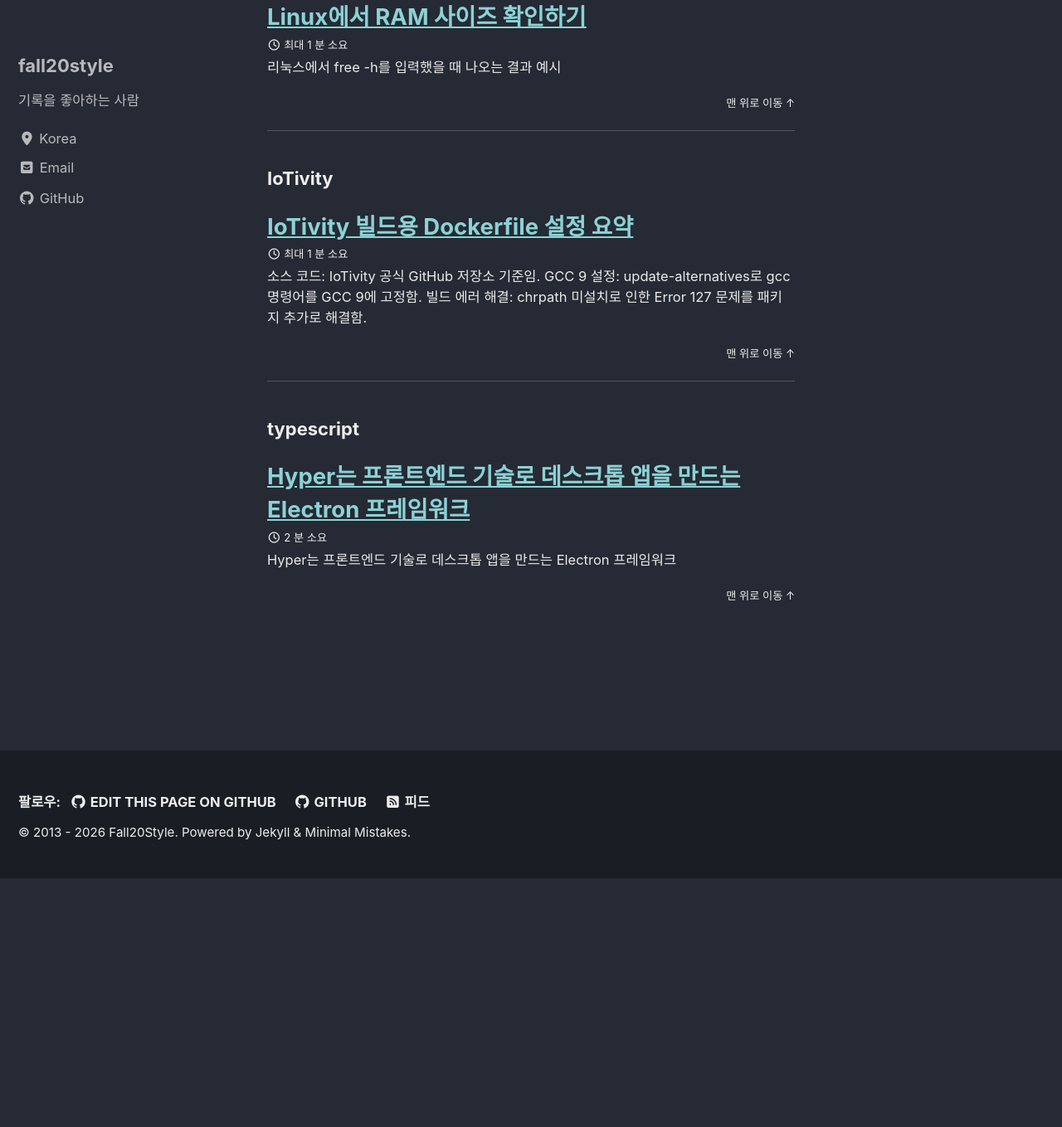
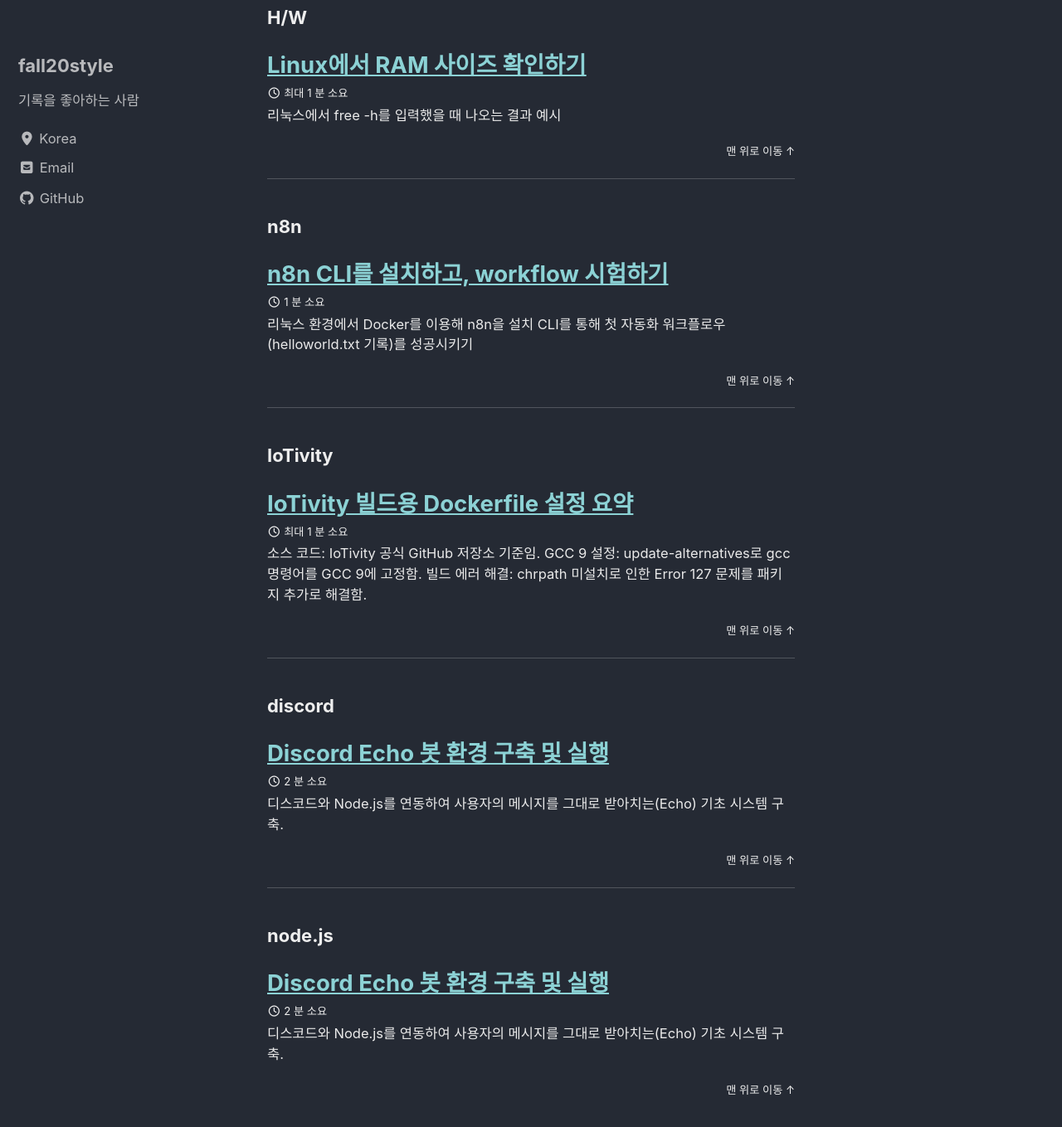
Before and after one commit to fall20style/fall20style.github.io, a Jekyll site: the page built from tag-archive.md, in a window 1280 px wide and 1400 px high, scrolled down 17481 px. Shown: the top 1359 px of the window at 83% size. Built offline with Jekyll 4.4.1, drawn with Linux system fonts in a browser that asks for light colours; cached includes are drawn as plain includes; before the commit the page ends 18540 px from its top, so only the background shows below that; some of the changed text lies outside the part shown.

Commit message:
Update 2026-04-12-typescript-discord-echo-bot.md

```diff
--- a/_posts/2026-04-12-typescript-discord-echo-bot.md
+++ b/_posts/2026-04-12-typescript-discord-echo-bot.md
@@ -8,7 +8,9 @@ share: true
 related: true
 popular: true
 tags:
-  - n8n
+  - discord
+  - node.js
+  - typescript
 categories:
 toc: true
 toc_sticky: true
@@ -21,6 +23,8 @@ description: desc가 여기에
 ------------------------------
 
 ## 작업순서
+
+- https://github.com/fall20style/docker_prep/tree/main/discord_echo_bot
 
 ### 1. 디스코드 개발자 설정 (Portal)
 봇의 두뇌가 될 가상 계정을 생성하고 권한을 설정함.
```
